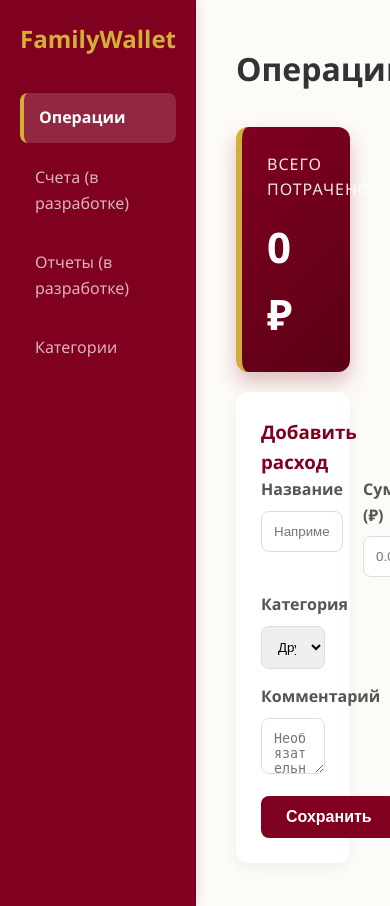
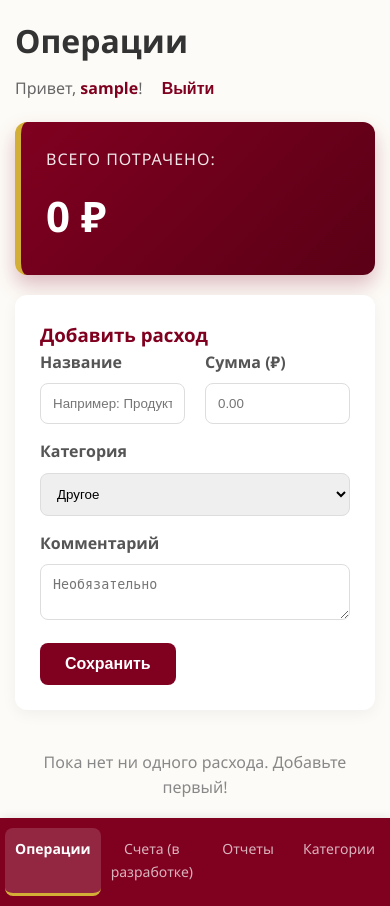
Before and after one commit to aminaabdulaeva0/family_wallet, a Django app: page /wallet/ in a window 390 px wide. Run offline with Django 5.2, Linux system fonts and the light colour scheme; the visitor is signed in with stand-in values (Sample User, id 1); data that the repository does not hold is empty.

Commit message:
Добавлена адаптивная верстка, исправлены баги с прокруткой и дизайном отчетов

```diff
--- a/expenses/static/expenses/style.css
+++ b/expenses/static/expenses/style.css
@@ -19,3 +19,108 @@ body {
     line-height: 1.6;
 }
 a { text-decoration: none; }
+
+/* =========================================
+   АДАПТИВНОСТЬ ДЛЯ МОБИЛЬНЫХ УСТРОЙСТВ
+   ========================================= */
+
+@media (max-width: 768px) {
+    /* 1. Главный контейнер (для страницы кошелька) */
+    body {
+        flex-direction: column !important; /* Меняем направление: сверху вниз */
+        height: auto !important;
+        min-height: 100vh;
+        padding-bottom: 70px; /* Оставляем место для нижнего меню */
+    }
+
+    /* 2. Боковое меню превращаем в нижнюю панель */
+    .sidebar {
+        width: 100% !important;
+        position: fixed;
+        bottom: 0;
+        left: 0;
+        flex-direction: row !important;
+        justify-content: space-around;
+        padding: 10px 5px !important;
+        z-index: 1000;
+        box-shadow: 0 -2px 10px rgba(0,0,0,0.1);
+    }
+
+    /* Скрываем заголовок "FamilyWallet" в меню на телефоне */
+    .sidebar h2 {
+        display: none !important;
+    }
+
+    /* Ссылки в меню делаем компактными */
+    .sidebar a {
+        margin: 0 !important;
+        padding: 10px !important;
+        font-size: 14px !important;
+        text-align: center;
+        flex: 1;
+        border-left: none !important;
+        border-bottom: 3px solid transparent;
+    }
+
+    .sidebar a.active {
+        border-left: none !important;
+        border-bottom: 3px solid var(--accent-color) !important;
+    }
+
+    /* 3. Основной контент на всю ширину */
+    .main-content {
+        padding: 15px !important;
+        overflow-y: auto !important;
+        height: calc(100vh - 70px);
+    }
+
+    /* 4. Формы и карточки в одну колонку */
+    .form-grid {
+        grid-template-columns: 1fr !important; /* Отменяем две колонки для формы */
+    }
+
+    /* 5. Мобильная шапка (Имя и кнопка выйти) */
+    .header-panel {
+        flex-direction: column;
+        align-items: flex-start !important;
+        gap: 10px;
+    }
+
+    /* 6. Карточки отчетов */
+    .report-body {
+        flex-direction: column !important;
+    }
+    .pie-chart-container {
+        margin: 0 auto; /* Центрируем диаграмму */
+    }
+
+    /* 7. Лендинг на телефоне */
+    .hero {
+        flex-direction: column !important;
+        padding: 30px 20px !important;
+        text-align: center;
+    }
+    .hero-text {
+        padding-right: 0 !important;
+        margin-bottom: 40px;
+    }
+    .hero-text h1 {
+        font-size: 36px !important;
+    }
+    .hero-image {
+        align-items: center !important;
+    }
+    .chart-card {
+        width: 100% !important;
+        max-width: 300px;
+    }
+    .chart-card-small {
+        margin-right: 0 !important;
+    }
+
+    /* 8. Страницы входа и регистрации */
+    .auth-card {
+        width: 90% !important;
+        padding: 20px !important;
+    }
+}
--- a/expenses/templates/expenses/index.html
+++ b/expenses/templates/expenses/index.html
@@ -3,6 +3,7 @@
 <html lang="ru">
 <head>
     <meta charset="UTF-8">
+    <meta name="viewport" content="width=device-width, initial-scale=1.0">
     <title>Мои операции | FamilyWallet</title>
     <link rel="stylesheet" href="{% static 'expenses/style.css' %}">
     <style>
@@ -59,7 +60,7 @@
         <h2>FamilyWallet</h2>
         <a href="/wallet/" class="active">Операции</a>
         <a href="#">Счета (в разработке)</a>
-        <a href="#">Отчеты (в разработке)</a>
+        <a href="{% url 'reports' %}">Отчеты</a>
         <a href="#">Категории</a>
     </div>
 
--- a/expenses/templates/registration/login.html
+++ b/expenses/templates/registration/login.html
@@ -33,6 +33,7 @@
             </div>
             <button type="submit" class="btn">Войти</button>
         </form>
+        <a href="{% url 'landing' %}" class="link" style="color: #888; margin-top: 10px;">← На главную</a>
         <a href="{% url 'register' %}" class="link">Нет аккаунта? Зарегистрироваться</a>
     </div>
 </body>
--- a/expenses/templates/registration/register.html
+++ b/expenses/templates/registration/register.html
@@ -41,6 +41,7 @@
             {% endfor %}
             <button type="submit" class="btn">Создать аккаунт</button>
         </form>
+        <a href="{% url 'landing' %}" class="link" style="color: #888; margin-top: 10px;">← На главную</a>
         <a href="{% url 'login' %}" class="link">Уже есть аккаунт? Войти</a>
     </div>
 </body>
--- a/expenses/views.py
+++ b/expenses/views.py
@@ -4,6 +4,7 @@ from django.db.models import Sum
 from .models import Expense
 from .forms import ExpenseForm
 from django.contrib.auth.forms import UserCreationForm
+from datetime import datetime, timedelta
 
 def landing(request):
     return render(request, 'expenses/landing.html')
@@ -52,3 +53,73 @@ def register(request):
     else:
         form = UserCreationForm()
     return render(request, 'registration/register.html', {'form': form})
+@login_required
+def reports(request):
+    period = request.GET.get('period', 'month')
+
+    today = datetime.now().date()
+    if period == 'today':
+        start_date = today
+    elif period == '3days':
+        start_date = today - timedelta(days=3)
+    elif period == 'week':
+        start_date = today - timedelta(days=7)
+    else: # month
+        start_date = today - timedelta(days=30)
+
+    expenses = Expense.objects.filter(user=request.user, date__gte=start_date)
+
+    # --- Данные для КРУГОВОЙ диаграммы ---
+    category_data = expenses.values('category').annotate(total=Sum('amount'))
+    total_all = expenses.aggregate(total=Sum('amount'))['total'] or 0
+
+    report_data = []
+    category_names = dict(Expense.CATEGORY_CHOICES)
+    colors = ['#800020', '#D4AF37', '#34495e', '#27ae60', '#3498db']
+
+    current_angle = 0
+    gradient_parts = []
+
+    temp_data = []
+    for item in category_data:
+        cat_key = item['category']
+        cat_name = category_names.get(cat_key, cat_key)
+        amount = item['total']
+        percent = round((amount / total_all) * 100, 1) if total_all > 0 else 0
+        temp_data.append({'name': cat_name, 'amount': amount, 'percent': percent})
+
+    temp_data = sorted(temp_data, key=lambda x: x['amount'], reverse=True)
+
+    for i, item in enumerate(temp_data):
+        color = colors[i % len(colors)]
+        angle = (item['amount'] / total_all) * 360 if total_all > 0 else 0
+        gradient_parts.append(f"{color} {current_angle}deg {current_angle + angle}deg")
+        current_angle += angle
+        item['color'] = color
+        report_data.append(item)
+
+    gradient_css = f"conic-gradient({', '.join(gradient_parts)})" if gradient_parts else "#eee"
+
+    # --- Данные для СТОЛБЧАТОЙ диаграммы (по дням) ---
+    # Группируем по дате и считаем сумму за каждый день
+    daily_data = expenses.values('date').annotate(total=Sum('amount')).order_by('date')
+
+    bar_data = []
+    max_daily_amount = max([d['total'] for d in daily_data]) if daily_data else 1
+
+    for day in daily_data:
+        # Вычисляем высоту столбика в процентах от максимального значения
+        height_percent = (day['total'] / max_daily_amount) * 100
+        bar_data.append({
+            'date': day['date'].strftime('%d.%m'),
+            'amount': day['total'],
+            'height': height_percent
+        })
+
+    return render(request, 'expenses/reports.html', {
+        'report_data': report_data,
+        'total_all': total_all,
+        'current_period': period,
+        'gradient_css': gradient_css,
+        'bar_data': bar_data, # Передаем данные для столбиков
+    })
--- a/wallet_project/settings.py
+++ b/wallet_project/settings.py
@@ -25,8 +25,7 @@ SECRET_KEY = 'django-insecure-dojpo!dr-ys0i!5o#s&gk=&uey+&6_jv(m^&%9aa%^s!@usvvy
 # SECURITY WARNING: don't run with debug turned on in production!
 DEBUG = True
 
-ALLOWED_HOSTS = []
-
+ALLOWED_HOSTS = ['127.0.0.1', '192.168.0.30']
 
 # Application definition
 
--- a/wallet_project/urls.py
+++ b/wallet_project/urls.py
@@ -29,4 +29,5 @@ urlpatterns = [
     path('login/', auth_views.LoginView.as_view(template_name='registration/login.html'), name='login'),
     path('logout/', auth_views.LogoutView.as_view(), name='logout'),
     path('register/', views.register, name='register'),
+    path('wallet/reports/', views.reports, name='reports'),
 ]
```
Also changed, not shown: expenses/templates/expenses/landing.html (+17 -0 lines), expenses/templates/expenses/reports.html (added, +94 -0 lines).
